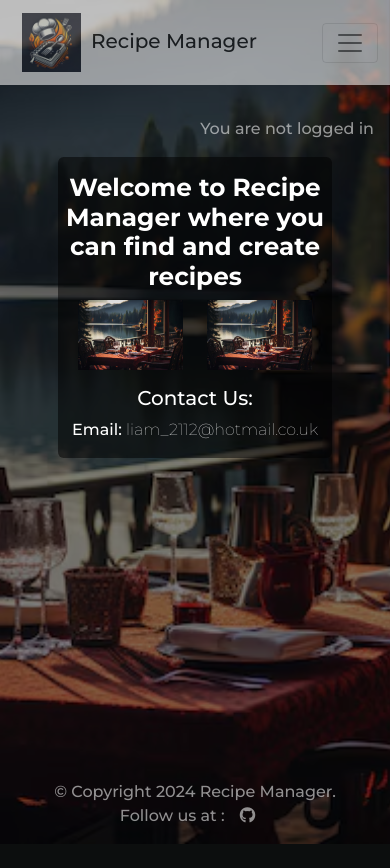
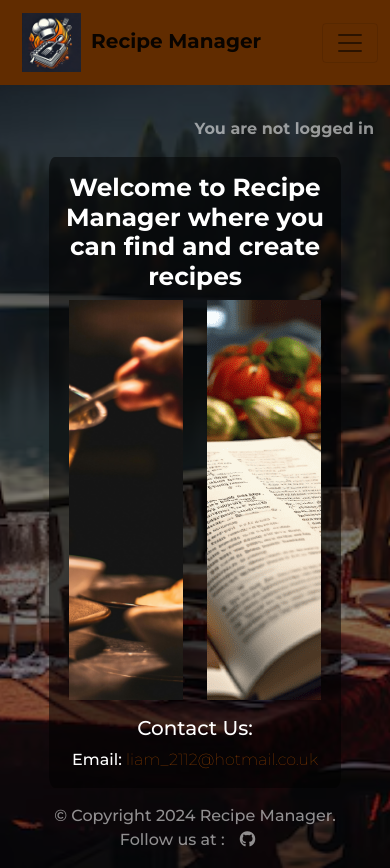
Before and after one commit to liam-2112/recipe-site, a Django app: page / in a window 390 px wide. Before the commit the page ends 844 px from the top, so only its background shows below. Run offline with Django 4.2, Linux system fonts and the light colour scheme; some libraries are stand-ins or nearby versions.

Commit message:
edited page styling

```diff
--- a/home/templates/home/index.html
+++ b/home/templates/home/index.html
@@ -4,16 +4,6 @@
 
 
 {% block content %}
-
-<!-- Logo image -->
-<div class="container-fluid m-0">
-    <div class="row opacity">
-        <div class="col-md-4 d-md-block d-none offset-md-4" id="logoImage">
-            <h1 class="d-none">Recipe Manager</h1>
-            <img src="{% static '' %}" alt="" class="img-fluid" />
-        </div>
-    </div>
-
 
     <!--Main content-->
     <div class="row">
@@ -28,10 +18,10 @@
                 <!-- Images of food prep -->
                 <div class="row mb-3 mx-auto">
                     <div class="col-6">
-                        <img src="{% static 'images/default.webp' %}" alt="Diner table set by a lake" class="img-fluid img-zoom">
+                        <img src="{% static 'images/homepic1.jpg' %}" alt="Diner table set by a lake" class="img-fluid img-same">
                     </div>
                     <div class="col-6">
-                        <img src="{% static 'images/default.webp' %}" alt="Diner table set by a lake" class="img-fluid img-zoom">
+                        <img src="{% static 'images/homepic2.png' %}" alt="Diner table set by a lake" class="img-fluid img-same">
                     </div>
                 </div>
 
--- a/static/css/style.css
+++ b/static/css/style.css
@@ -21,6 +21,11 @@ body {
     color: black;
     align-items: center;
     justify-content: center;
+}
+
+.navbar-color{
+    background-color: #612c00;
+    color: black;
 }
 
 
@@ -117,6 +122,12 @@ body {
     overflow: hidden;
 }
 
+.img-same {
+    width: 600px;   /* Restrict image size to fit the column */
+    height: 400px; /* Set a consistent height */
+    object-fit: cover;
+  }
+
 /* Zooming images when you clicking on them */
 .img-zoom {
     object-fit: cover;
@@ -136,18 +147,15 @@ body {
     z-index: 1000;
 }
 
-.price {
-    font-size: .8rem;
-}
 
 .link {
     text-decoration: none;
-    color: #fff;
+    color: #a94c00;
     font-weight: bold;
 }
 
 .link:hover {
-    background-color: white;
+    background-color: #a94c00;
     color: black;
 }
 
--- a/templates/account/login.html
+++ b/templates/account/login.html
@@ -14,7 +14,7 @@
             <h3>{% trans "Sign In" %}</h3>
 
             <p> {% blocktrans %}Welcome to <strong>Recipe Manager</strong>. To leave suggestions for the site, please log in. <br>
-                <em>If you have not created an account yet, then sign up first.</em> -- <a class="link" href="{{ signup_url }}"><strong>Register</strong></a> --
+                <em>If you have not created an account yet, then </em><a class="link" href="{{ signup_url }}"><strong>Register</strong></a> <em>first</em>.
                 {% endblocktrans %}</p>
         </div>
     </div>
--- a/templates/base.html
+++ b/templates/base.html
@@ -32,11 +32,11 @@
 
 <body class="d-flex flex-column h-100 main-bg" id="top">
     <!-- Navigation -->
-    <nav class="navbar navbar-expand-lg navbar-light bg-white opacity">
+    <nav class="navbar navbar-expand-lg navbar-light navbar-color">
         <div class="container-fluid">
-            <a class="navbar-brand d-inline" href="{% url 'home' %}"><img src="{% static 'images/logo.webp' %}" alt=""
+            <a class="navbar-brand d-inline" href="{% url 'home' %}"><img src="{% static 'images/logo.webp' %}" alt="A chefs hat over a recipe book with fire in the background"
                     class="logo {% if request.path == home_url %} d-lg-none {% endif %}"><span
-                    class="{% if request.path == home_url %} d-lg-none {% endif %}">Recipe Manager</span></a>
+                    class="{% if request.path == home_url %} d-lg-none {% endif %}"><strong>Recipe Manager</strong></span></a>
             <button class="navbar-toggler" type="button" data-bs-toggle="collapse" data-bs-target="#navbarText"
                 aria-controls="navbarText" aria-expanded="false" aria-label="Toggle navigation">
                 <span class="navbar-toggler-icon"></span>
@@ -45,25 +45,25 @@
                 <ul class="navbar-nav ms-auto mb-2 mb-lg-0">
                     <li class="nav-item ms-auto">
                         <a class="nav-link {% if request.path == home_url %}active{% endif %}" aria-current="page"
-                            href="{% url 'home' %}">Home</a>
+                            href="{% url 'home' %}"><strong>Home</strong></a>
                     </li>
                     <li class="nav-item ms-auto">
                         <a class="nav-link {% if request.path == recipes_url %}active{% endif %}" aria-current="page"
-                            href="{% url 'recipes' %}">Recipes</a>
+                            href="{% url 'recipes' %}"><strong>Recipes</strong></a>
                     </li>
                     {% if user.is_authenticated %}
                     <li class="nav-item ms-auto">
                         <a class="nav-link {% if request.path == logout_url %}active{% endif %}" aria-current="page"
-                            href="{% url 'account_logout' %}">Logout</a>
+                            href="{% url 'account_logout' %}"><strong>Logout</strong></a>
                     </li>
                     {% else %}
                     <li class="nav-item ms-auto">
                         <a class="nav-link {% if request.path == signup_url %}active{% endif %}" aria-current="page"
-                            href="{% url 'account_signup' %}">Register</a>
+                            href="{% url 'account_signup' %}"><strong>Register</strong></a>
                     </li>
                     <li class="nav-item ms-auto">
                         <a class="nav-link {% if request.path == login_url %}active{% endif %}" aria-current="page"
-                            href="{% url 'account_login' %}">Login</a>
+                            href="{% url 'account_login' %}"><strong>Login</strong></a>
                     </li>
                     {% endif %}
                 </ul>
@@ -89,9 +89,9 @@
     <main class="flex-shrink-0 main-bg">
         <p class="text-end mx-3 opacity">
             {% if user.is_authenticated %}
-            You are logged in as {{ user }}
+            <strong>You are logged in as {{ user }}</strong>
             {% else %}
-            You are not logged in
+            <strong>You are not logged in</strong>
             {% endif %}
         </p>
 
```
Also changed, not shown: other parts of static/css/style.css (+18 -9 lines), static/images/homepic1.jpeg (added), static/images/homepic1.jpg (added), static/images/homepic2.png (added).
